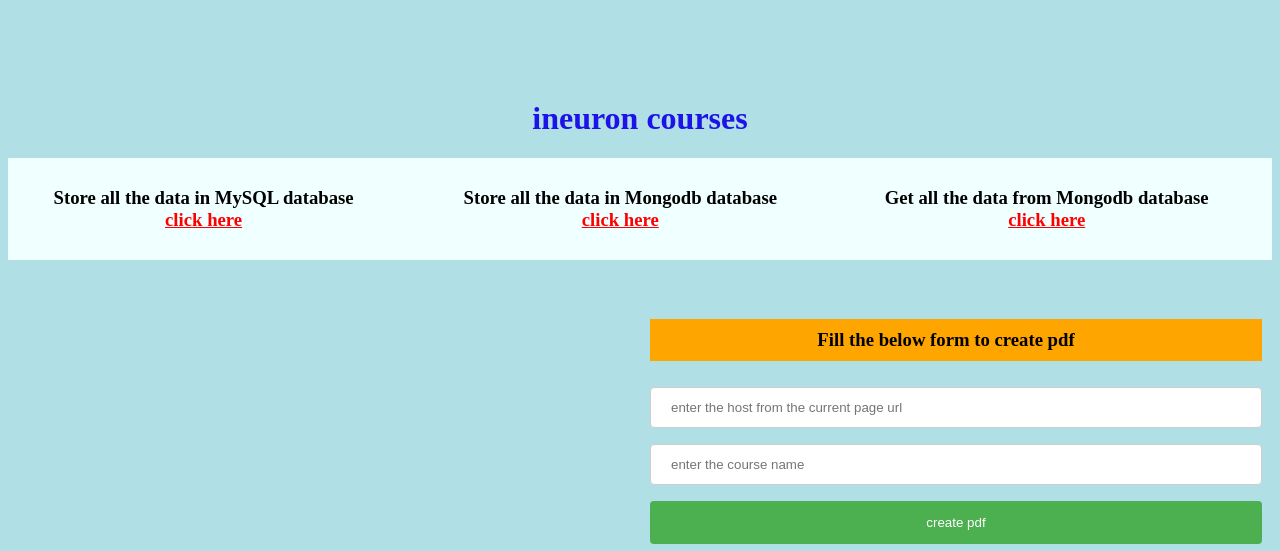
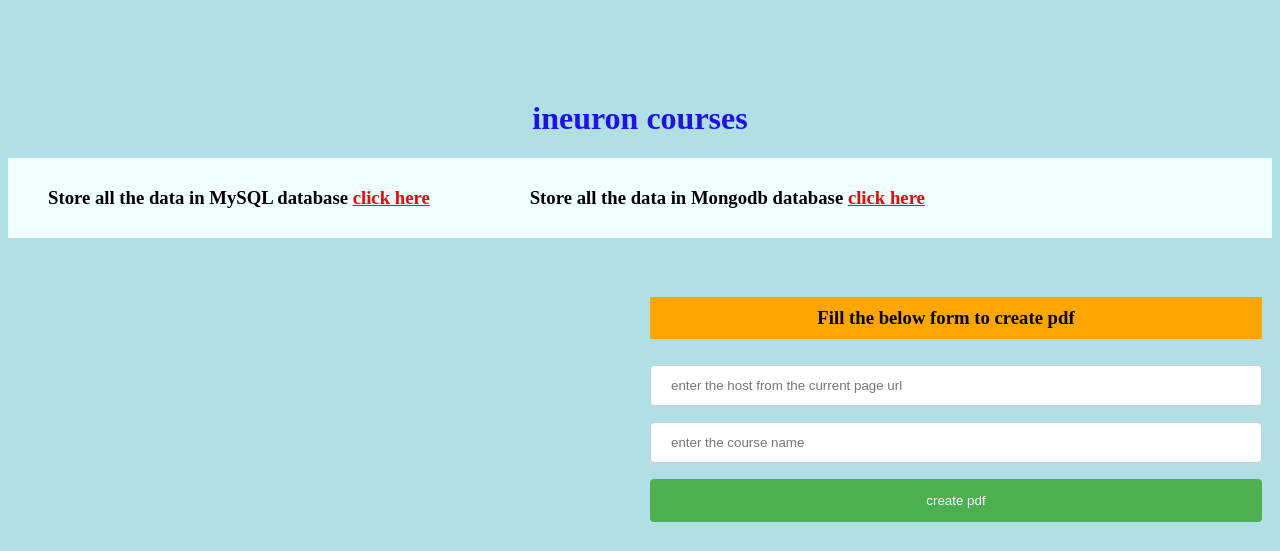
Before and after one commit to deepak-dj/Web_scrapping_Task_1, a Flask app: template templates/home.html in a window 1280 px wide. Shown: the top 551 px of the page. Run offline with Flask 2, Linux system fonts and the light colour scheme; the template is opened without the code that fills it, so the values that code supplies are empty.

Commit message:
Update home.html

```diff
--- a/templates/home.html
+++ b/templates/home.html
@@ -9,7 +9,7 @@
     <div class='home_para'>
         <h3> Store all the data in MySQL database <a href='/db_credentials'>click here</a> </h3>
         <h3> Store all the data in Mongodb database <a href='/mongodb_operation'>click here</a> </h3>
-        <h3> Get all the data from Mongodb database <a href='/get_data'>click here</a> </h3>
+<!--         <h3> Get all the data from Mongodb database <a href='/get_data'>click here</a> </h3> -->
     </div>
 
     <div class='row'>
```
